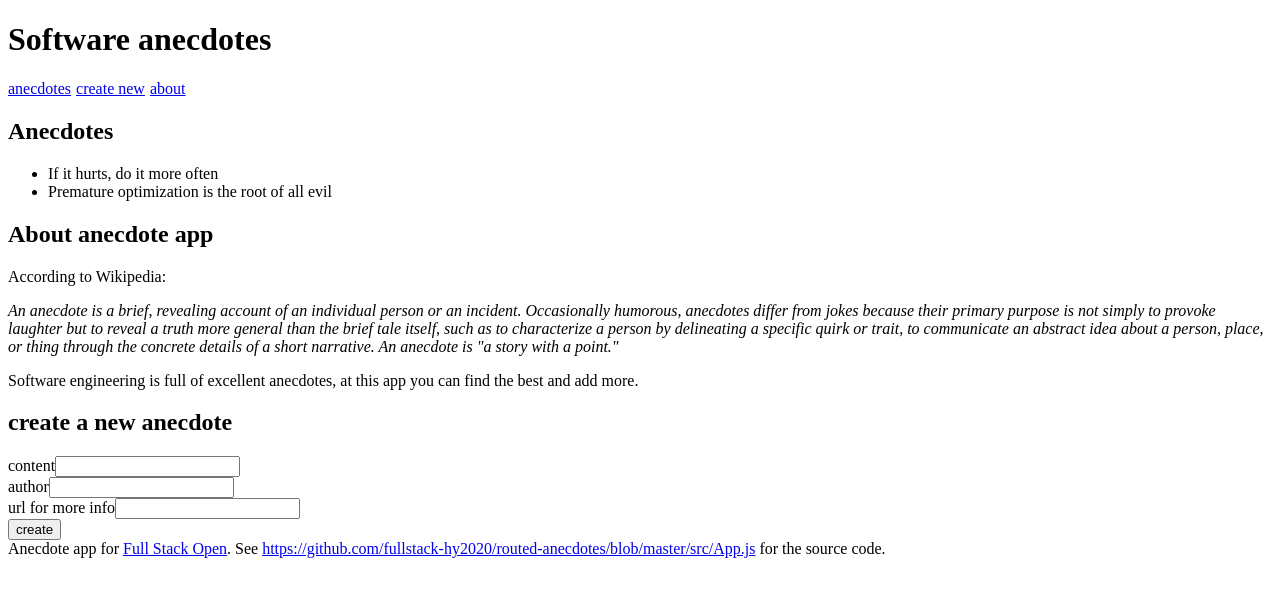
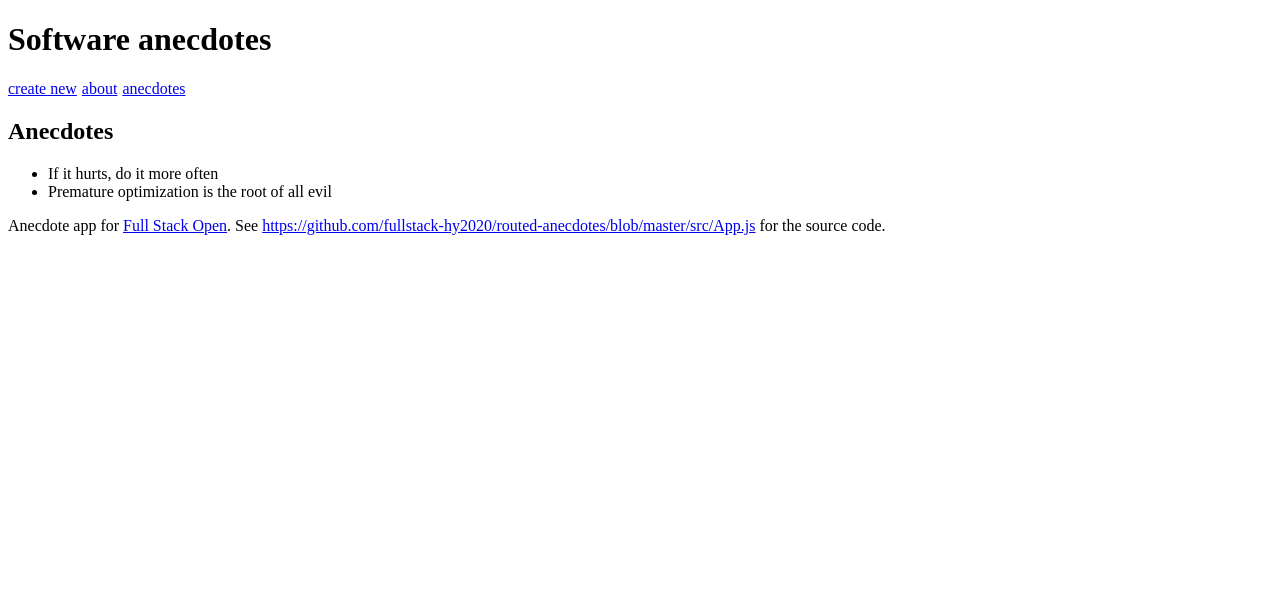
Before and after one commit to Chappydev/fullstackopen-part7, a React (Create React App) app in the folder routed-anecdotes/: page / in a window 1280 px wide. Shown: the top 596 px of the page. Built offline with nearby package versions, Linux system fonts and the light colour scheme.

Commit message:
Complete 7.1

```diff
--- a/routed-anecdotes/package.json
+++ b/routed-anecdotes/package.json
@@ -8,6 +8,7 @@
     "@testing-library/user-event": "^14.1.1",
     "react": "^18.0.0",
     "react-dom": "^18.0.0",
+    "react-router-dom": "^6.4.1",
     "react-scripts": "5.0.1",
     "web-vitals": "^2.1.4"
   },
--- a/routed-anecdotes/src/App.js
+++ b/routed-anecdotes/src/App.js
@@ -1,4 +1,8 @@
 import { useState } from 'react'
+import {
+  BrowserRouter as Router,
+  Routes, Route, Link
+} from 'react-router-dom';
 
 const Menu = () => {
   const padding = {
@@ -6,9 +10,9 @@
   }
   return (
     <div>
-      <a href='#' style={padding}>anecdotes</a>
-      <a href='#' style={padding}>create new</a>
-      <a href='#' style={padding}>about</a>
+      <Link to='/create' style={padding}>create new</Link>
+      <Link to='/about' style={padding}>about</Link>
+      <Link to='/' style={padding}>anecdotes</Link>
     </div>
   )
 }
@@ -123,14 +127,16 @@
   }
 
   return (
-    <div>
+    <Router>
       <h1>Software anecdotes</h1>
       <Menu />
-      <AnecdoteList anecdotes={anecdotes} />
-      <About />
-      <CreateNew addNew={addNew} />
+      <Routes>
+        <Route path='/' element={<AnecdoteList anecdotes={anecdotes} />} />
+        <Route path='/about' element={<About />} />
+        <Route path='/create' element={<CreateNew addNew={addNew} />} />
+      </Routes>
       <Footer />
-    </div>
+    </Router>
   )
 }
 
```
Also changed, not shown: 1 other file (tests, documents, lock files or other folders).
